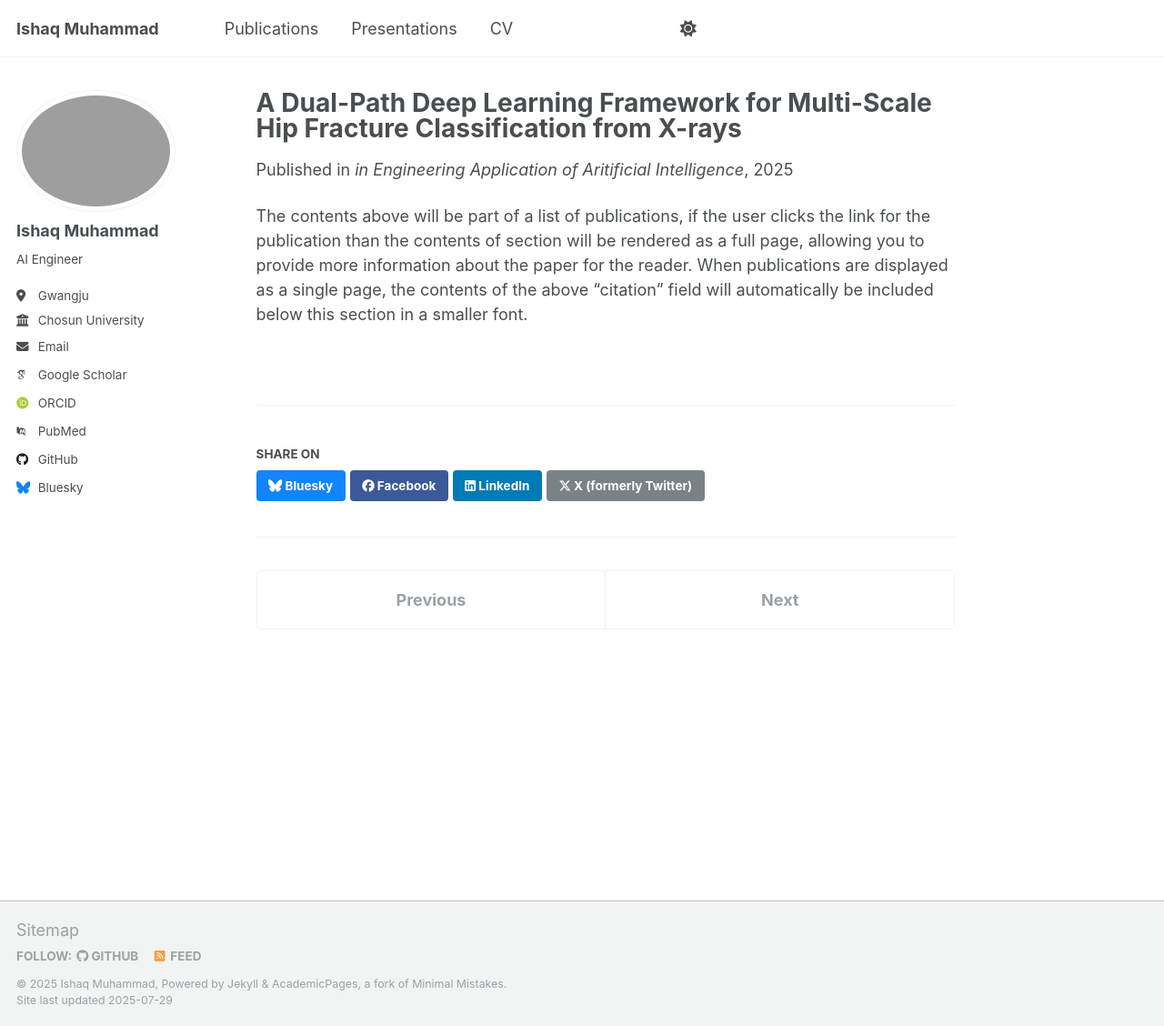
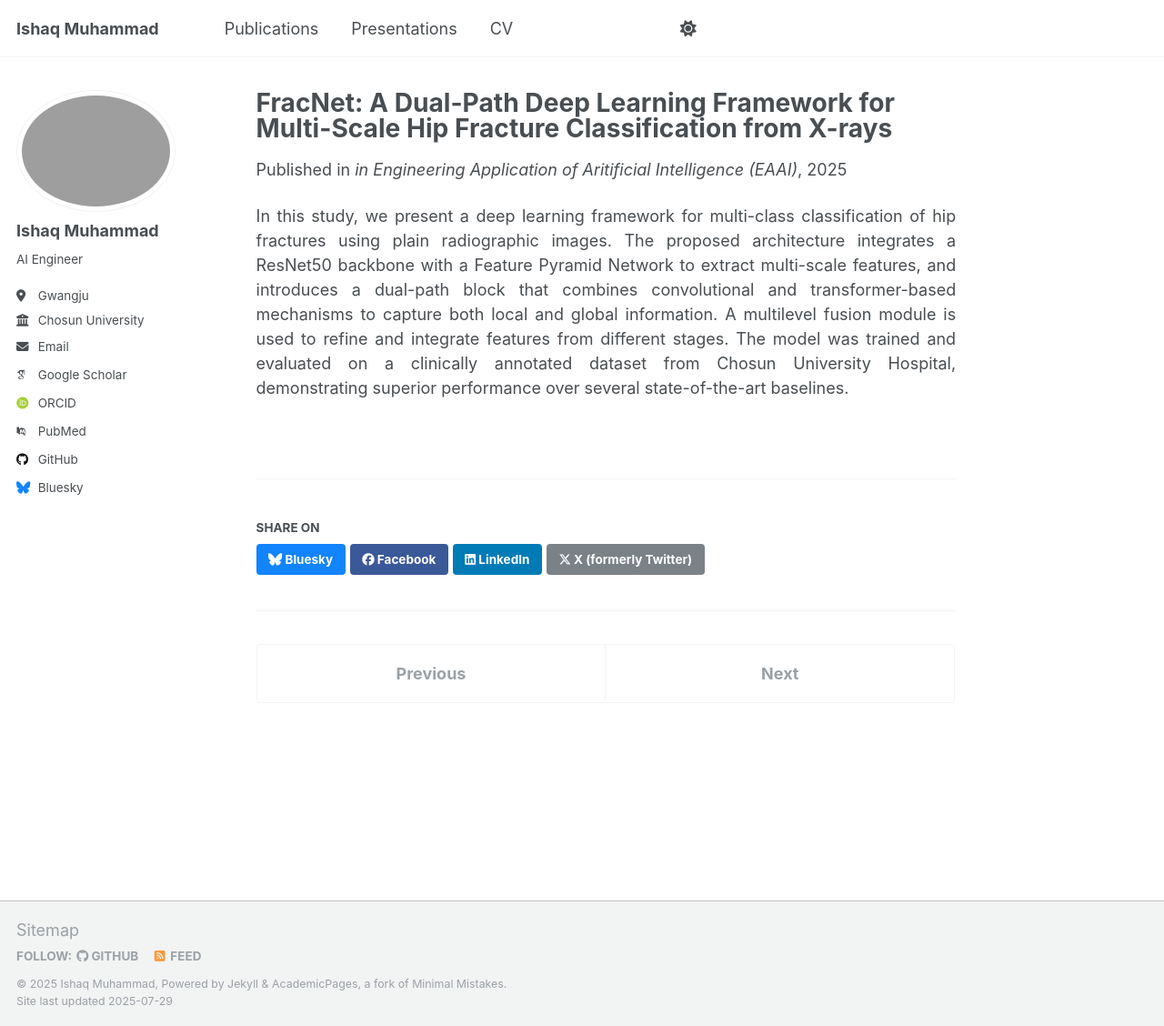
Before and after one commit to IshaqMKhan/IshaqMKhan.github.io, a Jekyll site: the page built from _publications/2015-10-01-paper-title-number-3.md, in a window 1280 px wide and 1128 px high. Shown: the whole window at 91% size. Built offline with Jekyll 4.4.1, drawn with Linux system fonts in a browser that asks for light colours; some web fonts are replaced; a script that is not in the unit is left out.

Commit message:
Update 2015-10-01-paper-title-number-3.md

```diff
--- a/_publications/2015-10-01-paper-title-number-3.md
+++ b/_publications/2015-10-01-paper-title-number-3.md
@@ -1,16 +1,16 @@
 ---
-title: "A Dual-Path Deep Learning Framework for Multi-Scale Hip Fracture Classification from X-rays"
+title: "FracNet: A Dual-Path Deep Learning Framework for Multi-Scale Hip Fracture Classification from X-rays"
 collection: publications
 category: manuscripts
 permalink: /publication/2025-01-02-dual-path-hip-fracture
 # excerpt: 'This study proposes a dual-path deep learning framework for multi-scale hip fracture classification. Manuscript currently in revision.'
-date: 2025-01-02
-venue: 'Computers in Biology and Medicine'
 authors: 'Ishaq Muhammad, Seungwan Jo, and Bumshik Lee'
-status: "under review"
-venue: "in Engineering Application of Aritificial Intelligence"
+status: "Under review"
+venue: "in Engineering Application of Aritificial Intelligence (EAAI)"
 date: 2025-01-01
 doi: "https://doi.org/10.xxxx/xxxxxx"
 ---
 
-The contents above will be part of a list of publications, if the user clicks the link for the publication than the contents of section will be rendered as a full page, allowing you to provide more information about the paper for the reader. When publications are displayed as a single page, the contents of the above "citation" field will automatically be included below this section in a smaller font.
+<p style="text-align: justify;">
+In this study, we present a deep learning framework for multi-class classification of hip fractures using plain radiographic images. The proposed architecture integrates a ResNet50 backbone with a Feature Pyramid Network to extract multi-scale features, and introduces a dual-path block that combines convolutional and transformer-based mechanisms to capture both local and global information. A multilevel fusion module is used to refine and integrate features from different stages. The model was trained and evaluated on a clinically annotated dataset from Chosun University Hospital, demonstrating superior performance over several state-of-the-art baselines.
+ </p>
```
